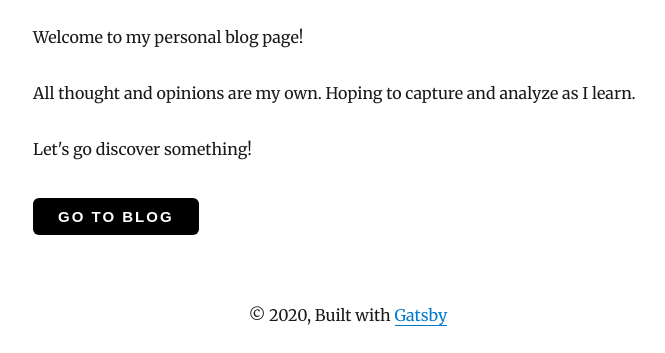
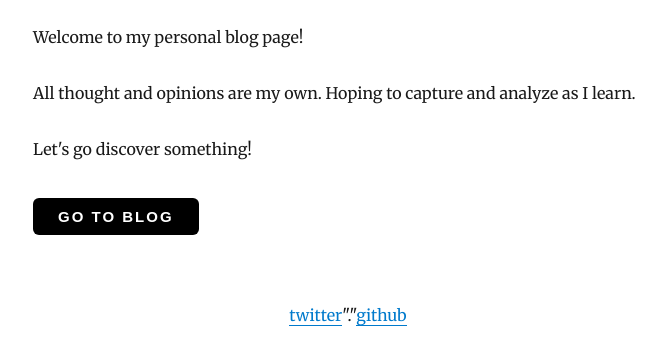
Before and after one commit to abhi2rai/abhi2rai-blog, a Gatsby site: page / in a window 1280 px wide. Shown: the part 726-1079 px from the top of the page, without its empty margins (292-957 px from the left). Built offline with nearby package versions, Linux system fonts and the light colour scheme; Gatsby itself is replaced by a stand-in of ours; some packages are replaced by stand-ins of ours.

Commit message:
Updating footer

```diff
--- a/src/components/layout.js
+++ b/src/components/layout.js
@@ -67,9 +67,9 @@
           <main>{children}</main>
         </div>
         <Footer>
-          © {new Date().getFullYear()}, Built with
-          {` `}
-          <a href="https://www.gatsbyjs.org">Gatsby</a>
+          <a href="https://mobile.twitter.com/abhi2rai" target="_blank" rel="noopener noreferrer">twitter</a>
+          "."
+          <a href="https://github.com/abhi2rai" target="_blank" rel="noopener noreferrer">github</a>
         </Footer>
       </Wrapper>
     )
```
